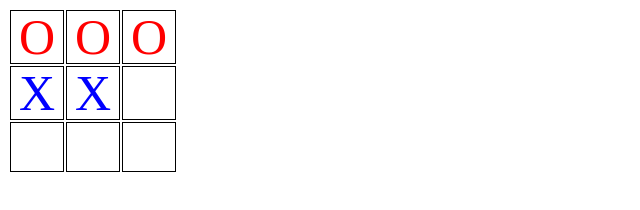
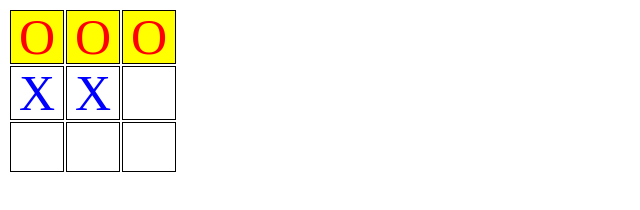
Before and after one commit to sophia-sasc/sophia-tic-tac-toe, a website: page index.html in a window 1280 px wide. Shown: the whole page, without its empty margins (0-640 px from the left). Drawn offline with Linux system fonts and the light colour scheme.

Commit message:
1 file modified

```diff
--- a/index.html
+++ b/index.html
@@ -22,13 +22,13 @@
 </style>
 <table>
 	<tr>
-		<td class="O">
+		<td class="O won">
       O
 		</td>
-		<td class="O">
+		<td class="O won">
       O
 		</td>
-		<td class="O">
+		<td class="O won">
       O
 		</td>
 	</tr>
```
